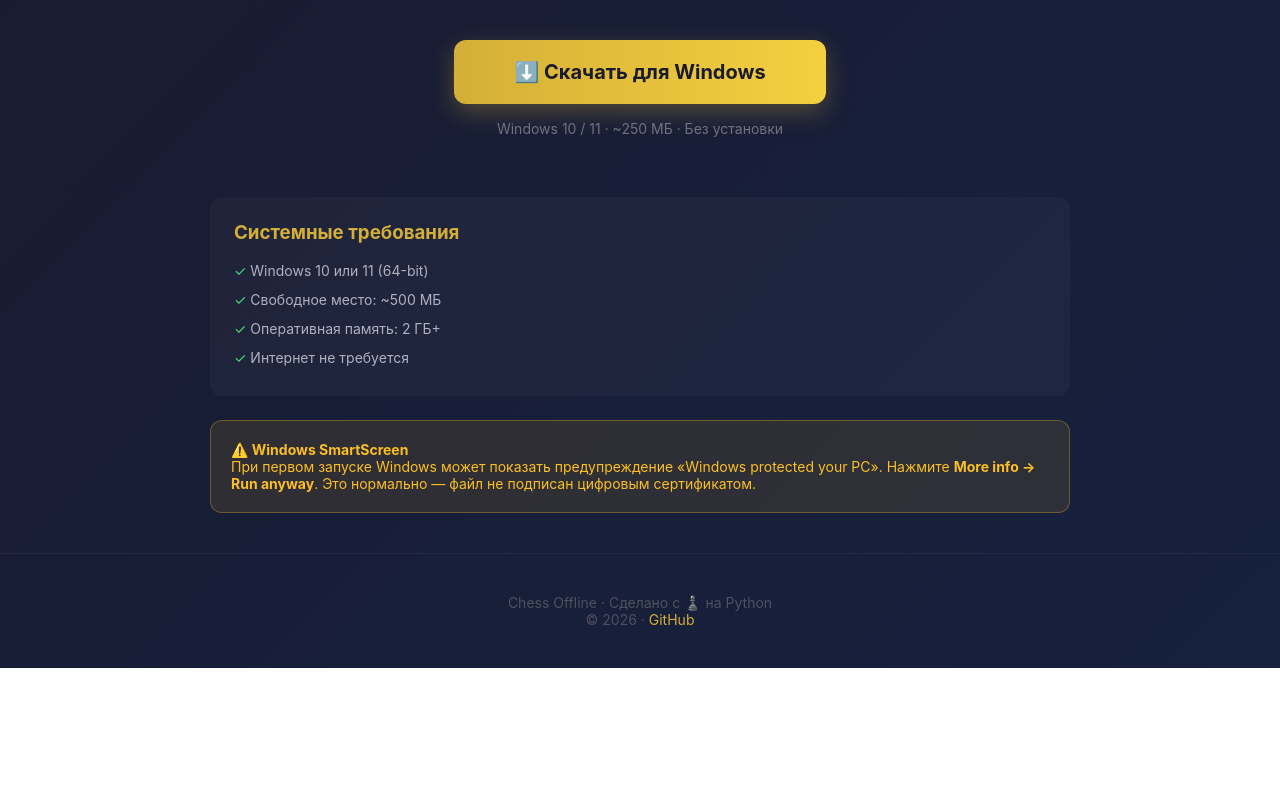
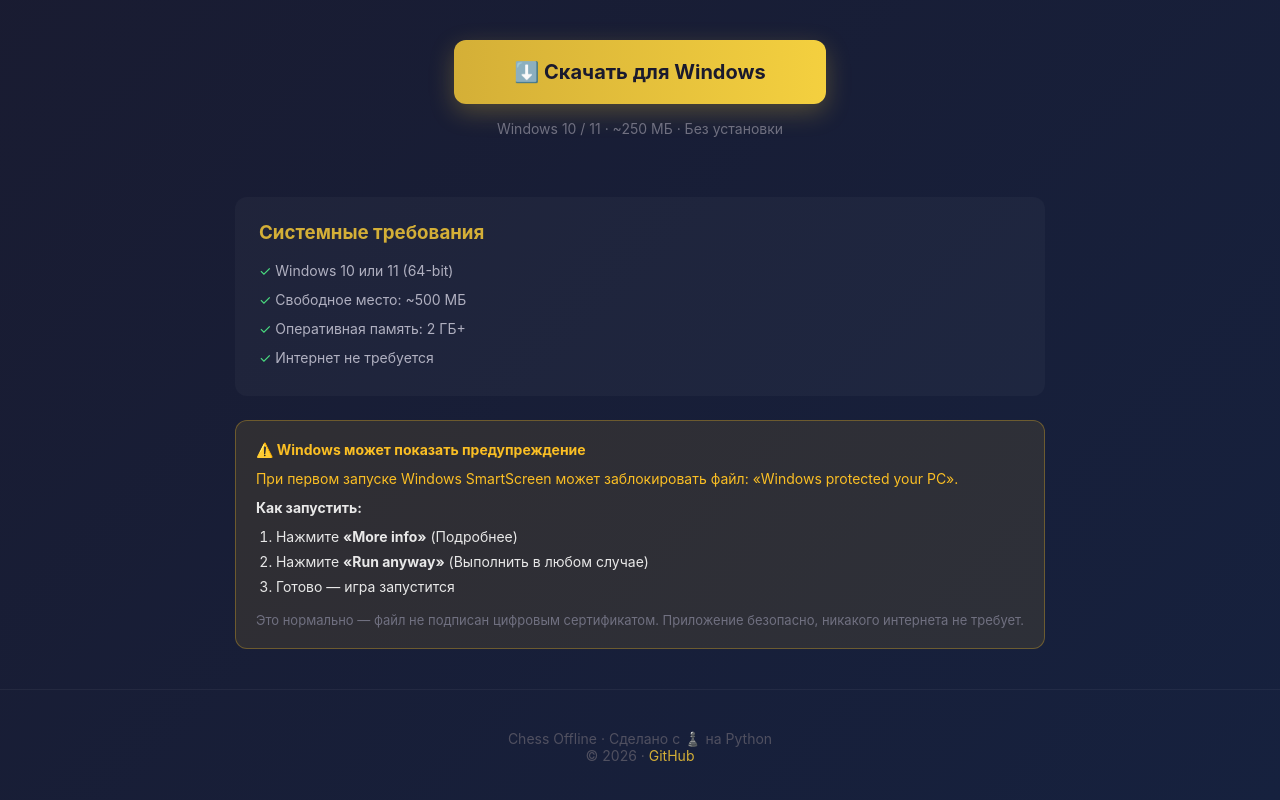
Before and after one commit to primachenkoira1-ctrl/chess-offline-landing, a plain HTML site: page index.html in a window 1280 px wide. Shown: the part 572-1372 px from the top of the page. Before the commit the page ends 1240 px from the top, so only its background shows below. Drawn offline with Linux system fonts and the light colour scheme.

Commit message:
index.html

```diff
--- a/index.html
+++ b/index.html
@@ -202,10 +202,23 @@
         </section>
 
         <div class="warning">
-            <strong>⚠️ Windows SmartScreen</strong><br>
-            При первом запуске Windows может показать предупреждение
-            «Windows protected your PC». Нажмите <strong>More info → Run anyway</strong>.
-            Это нормально — файл не подписан цифровым сертификатом.
+            <strong>⚠️ Windows может показать предупреждение</strong>
+            <p style="margin-top: 12px; color: #fbbf24;">
+                При первом запуске Windows SmartScreen может заблокировать файл:
+                «Windows protected your PC».
+            </p>
+            <p style="margin-top: 12px; color: #e8e8e8;">
+                <strong>Как запустить:</strong>
+            </p>
+            <ol style="margin: 8px 0 0 20px; color: #e8e8e8; line-height: 1.8;">
+                <li>Нажмите <strong>«More info»</strong> (Подробнее)</li>
+                <li>Нажмите <strong>«Run anyway»</strong> (Выполнить в любом случае)</li>
+                <li>Готово — игра запустится</li>
+            </ol>
+            <p style="margin-top: 12px; color: #707080; font-size: 13px;">
+                Это нормально — файл не подписан цифровым сертификатом.
+                Приложение безопасно, никакого интернета не требует.
+            </p>
         </div>
     </div>
 
```
